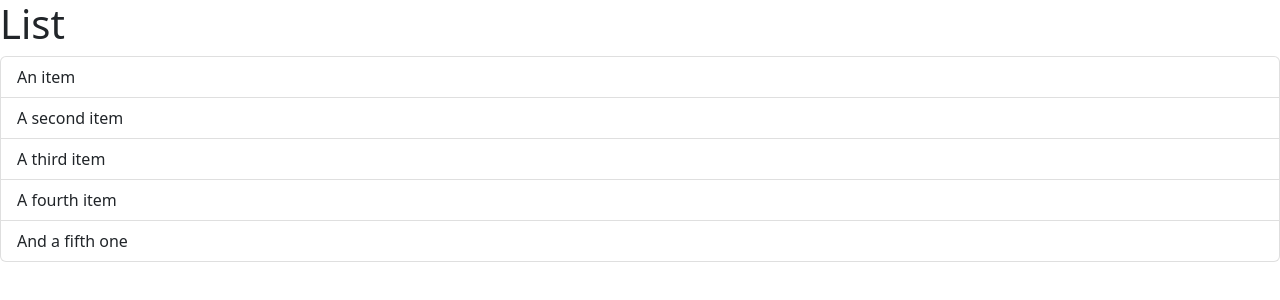
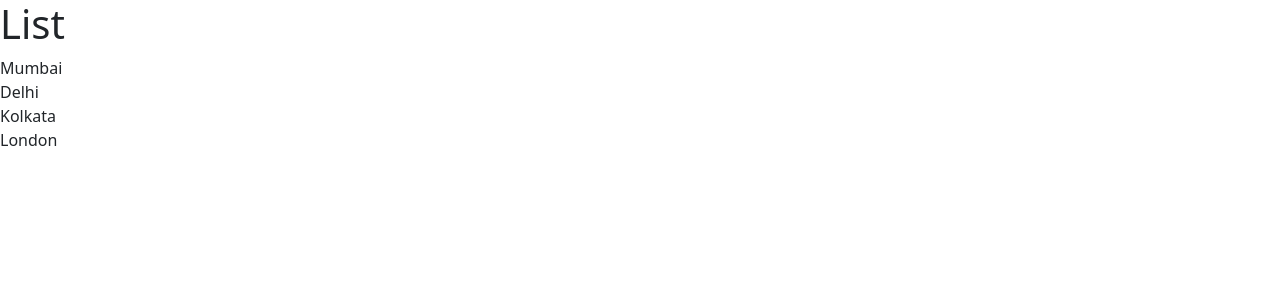
Before and after one commit to VijayAmbekar/react-project, a React (Vite) app: page / in a window 1280 px wide. Shown: the top 300 px of the page. Built offline with nearby package versions, Linux system fonts and the light colour scheme.

Commit message:
Render List dynamically

```diff
--- a/src/components/ListGroup.tsx
+++ b/src/components/ListGroup.tsx
@@ -1,16 +1,14 @@
+function ListGroup() {
+  const items = ["Mumbai", "Delhi", "Kolkata", "London"];
 
-
-function ListGroup() {
   return (
     <>
-        <h1>List</h1>
-        <ul className="list-group">
-          <li className="list-group-item">An item</li>
-          <li className="list-group-item">A second item</li>
-          <li className="list-group-item">A third item</li>
-          <li className="list-group-item">A fourth item</li>
-          <li className="list-group-item">And a fifth one</li>
-        </ul>
+      <h1>List</h1>
+      <ul className="list-group">
+        {items.map((item) => (
+          <li key={item}>{item}</li>
+        ))}
+      </ul>
     </>
   );
 }
```
